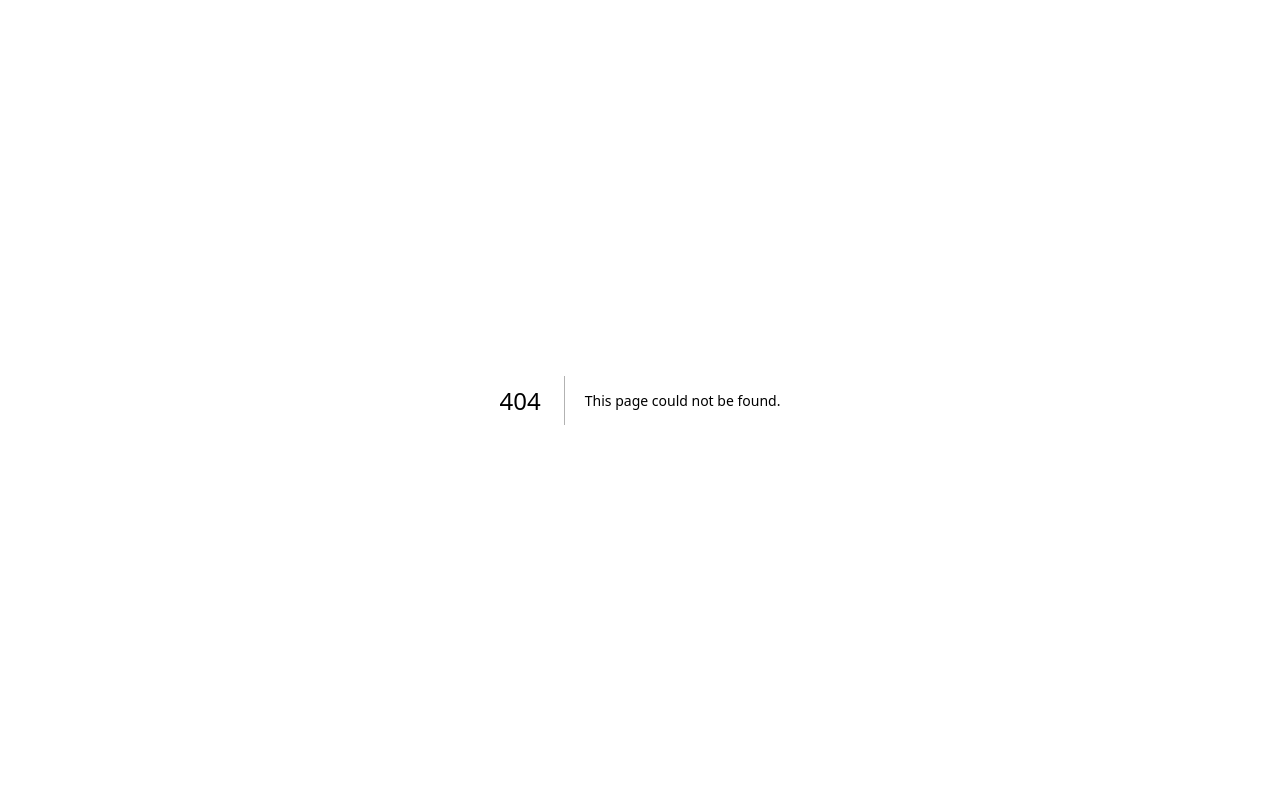
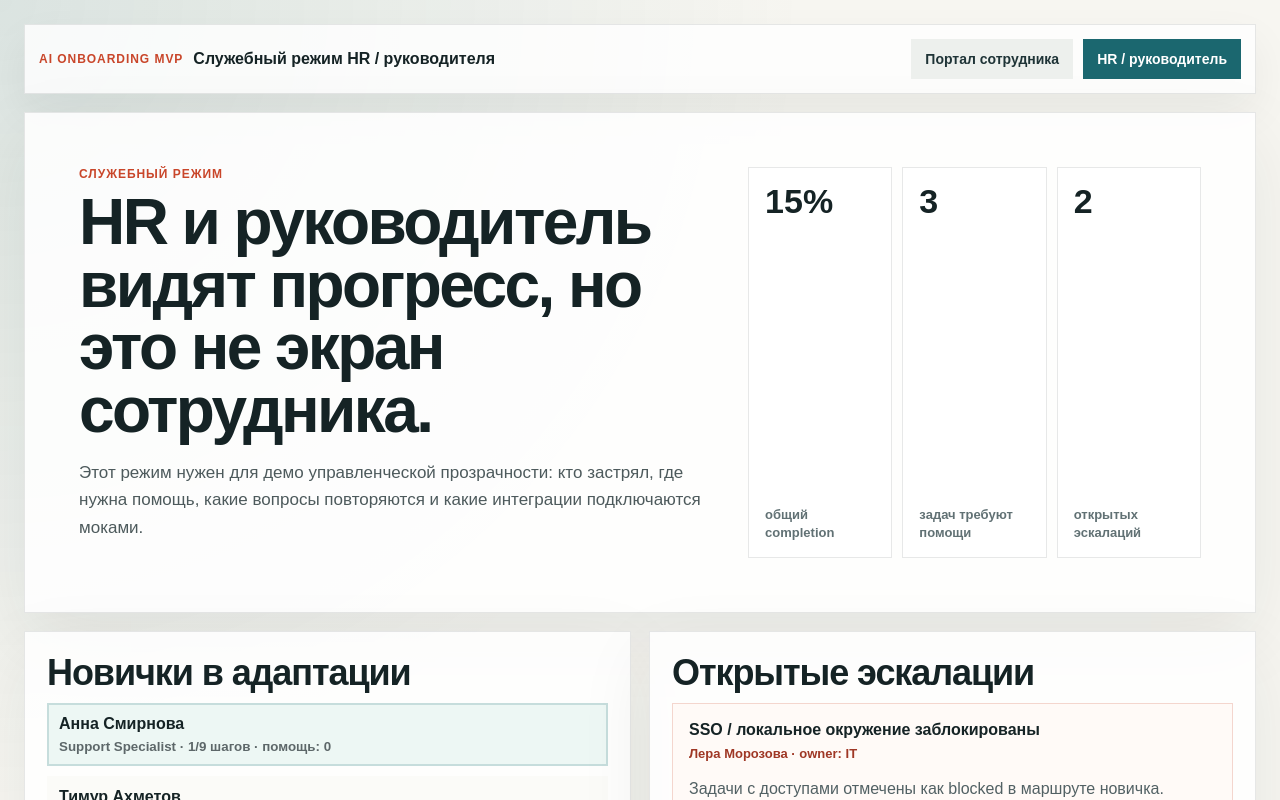
Before and after one commit to Ramilko37/ai-onboarding, a Next.js app: page /hr in a window 1280 px wide. Before the commit this address had no page. Shown: the top 800 px of the page. Built offline with nearby package versions, Linux system fonts and the light colour scheme.

Commit message:
Add separate HR manager service route

```diff
--- /dev/null
+++ b/app/hr/page.tsx
@@ -0,0 +1,5 @@
+import { MvpOnboardingPage } from "@/modules/onboarding-agent/ui/MvpOnboardingPage";
+
+export default function HrOnboardingPage() {
+  return <MvpOnboardingPage initialView="manager" />;
+}
```
